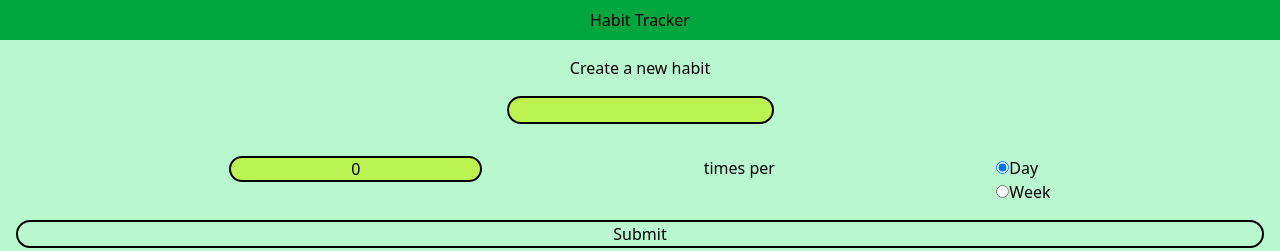
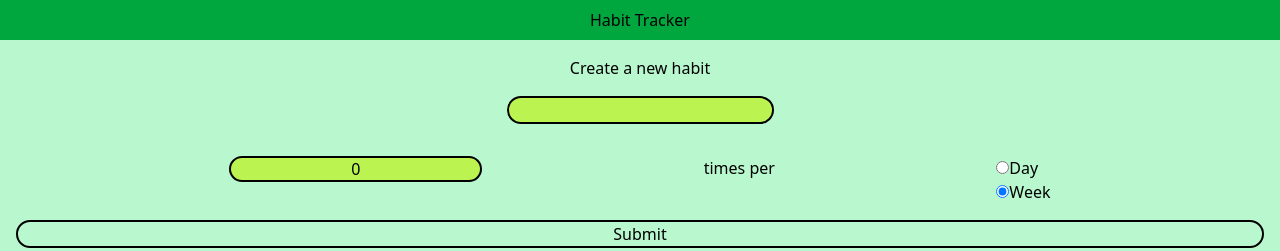
Before and after one commit to GruFRe/habit-tracker, a React (Vite) app: page / in a window 1280 px wide. Shown: the top 251 px of the page. Built offline with nearby package versions, Linux system fonts and the light colour scheme.

Commit message:
creation of new habit working

```diff
--- a/src/components/HabitForm.jsx
+++ b/src/components/HabitForm.jsx
@@ -6,7 +6,7 @@ export const HabitForm = ({ setHabits, habits }) => {
 		id: 0,
 		habitText: "",
 		times: 0,
-		timeframe: "Day",
+		timeframe: "week",
 		status: 0,
 	});
 	// Function wich gets called onChange
@@ -29,7 +29,7 @@ export const HabitForm = ({ setHabits, habits }) => {
 			...newHabit,
 			id: newID,
 		});
-		console.log("Length: ", newHabit);
+		// console.log("Length: ", newHabit);
 		// add current habbit to habitList for easy assinging in the next step
 		const retHabits = [newHabit, ...habits];
 		// call the setHabits Function and add current habitList to it
@@ -71,19 +71,28 @@ export const HabitForm = ({ setHabits, habits }) => {
 						className="border-2 bg-lime-300 rounded-2xl w-[20%] h-[50%] text-center"
 					/>
 					<label htmlFor="times">times per</label>
-					{/* Div for groups of buttons and Labels */}
+					{/* Div for groups of buttons and Labels use same name for both buttons to ensure only one can be selected*/}
 					<div>
 						<div>
 							<input
 								type="radio"
-								name="day"
+								name="timeframe"
 								id="day"
-								defaultChecked
+								value="day"
+								checked={newHabit.timeframe === "day"}
+								onChange={handleOnChange}
 							/>
 							<label htmlFor="day">Day</label>
 						</div>
 						<div>
-							<input type="radio" name="week" id="week" />
+							<input
+								type="radio"
+								name="timeframe"
+								id="week"
+								value="week"
+								checked={newHabit.timeframe === "week"}
+								onChange={handleOnChange}
+							/>
 							<label htmlFor="week">Week</label>
 						</div>
 					</div>
--- a/src/components/HabitList.jsx
+++ b/src/components/HabitList.jsx
@@ -5,6 +5,7 @@ export const HabilList = ({ habits }) => {
 	return (
 		<div className="flex flex-col items-center bg-green-800">
 			{habits.map((habit) => {
+				// make sure to use return inside of map and to update names if changes occur
 				return (
 					<HabitListItem
 						key={habit.id}
```
